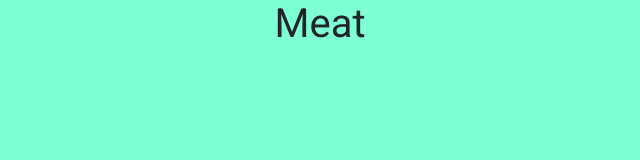
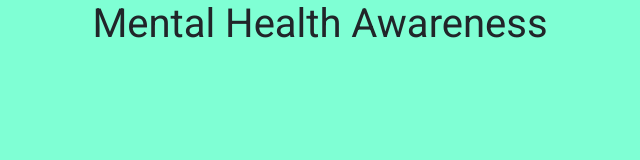
Before and after one commit to Luca-maxwell99/Mental-health-awareness, a plain HTML site: page index.html in a window 1280 px wide. Shown: the whole page, without its empty margins (320-960 px from the left). Drawn offline with nearby package versions, Linux system fonts and the light colour scheme.

```diff
--- a/index.html
+++ b/index.html
@@ -9,14 +9,14 @@
         integrity="sha384-QWTKZyjpPEjISv5WaRU9OFeRpok6YctnYmDr5pNlyT2bRjXh0JMhjY6hW+ALEwIH" crossorigin="anonymous">
         <link href="https://fonts.googleapis.com/css2?family=Roboto:wght@400;700&display=swap" rel="stylesheet">
         <link href="assets/css/main.css" rel="stylesheet">
+        <link rel="icon" href="assets/images/icons8-mental-health-64.png" type="image/x-icon">
 
 </head>
 
 <body>
 
     <header>
-
-        <h1>Meat</h1>
+        <h1>Mental Health Awareness</h1>
     </header>
 
     <main></main>
```
Also changed, not shown: assets/images/icons8-mental-health-64.png (added).
